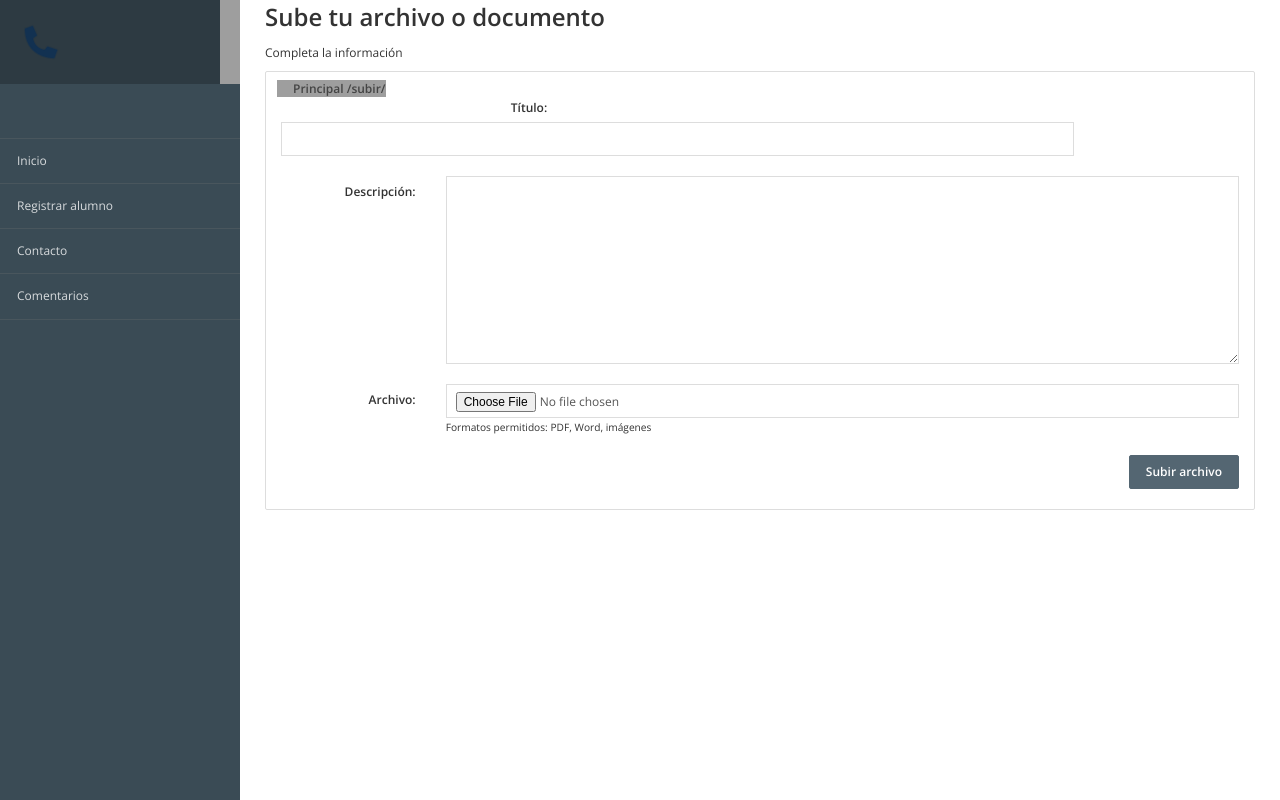
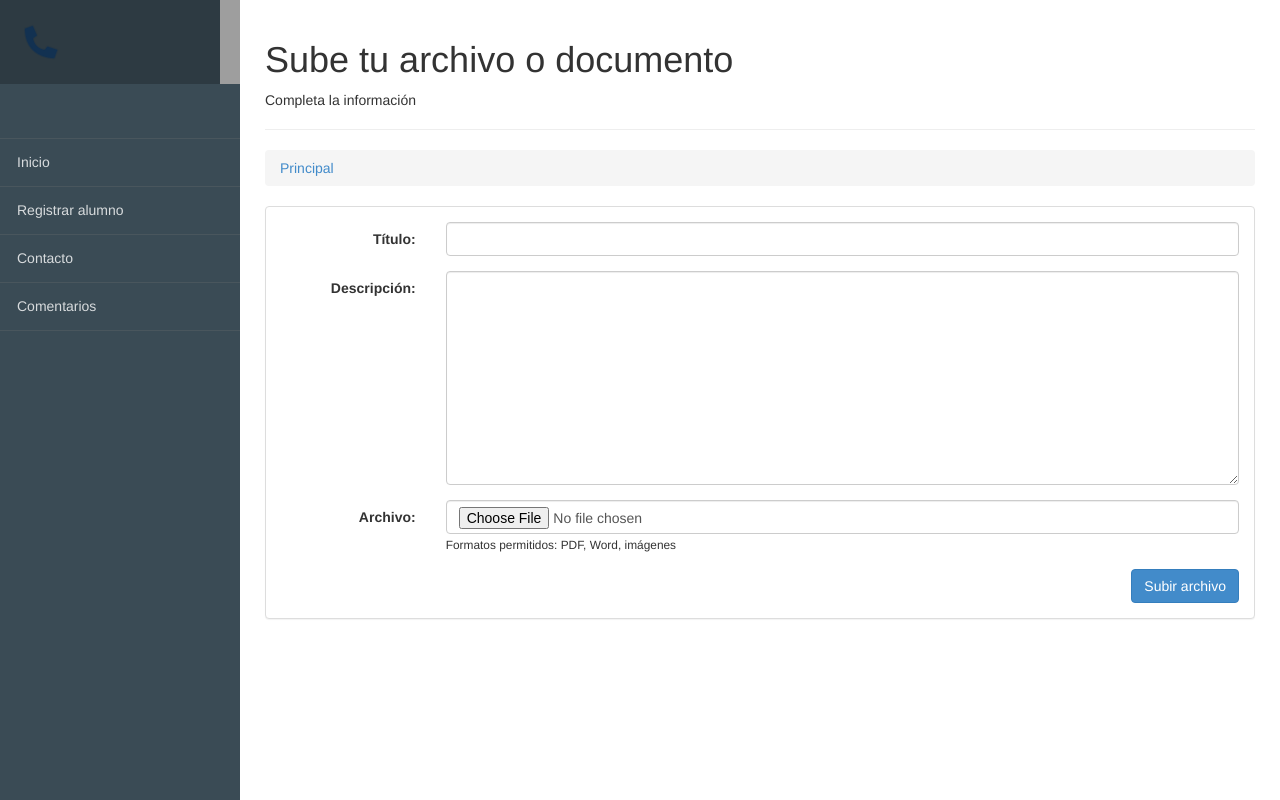
Before and after one commit to Cindy1309/proyecto-django, a Django app: page /subir/ in a window 1280 px wide. Run offline with Django 5.2, Linux system fonts and the light colour scheme; some libraries are stand-ins or nearby versions; grey boxes are pictures that could not be loaded.

Commit message:
optimizacion rendimiento

```diff
--- a/prueba/inicio/templates/inicio/encabezado.html
+++ b/prueba/inicio/templates/inicio/encabezado.html
@@ -9,18 +9,25 @@
 
 {% load static %}
 
+<!-- CSS -->
 <link href="{% static 'inicio/css/bootstrap.min.css' %}" rel="stylesheet">
-<link href="{% static 'inicio/css/londinium-theme.css' %}" rel="stylesheet">
 <link href="{% static 'inicio/css/styles.css' %}" rel="stylesheet">
 <link href="{% static 'inicio/css/icons.css' %}" rel="stylesheet">
 
-<link href="https://fonts.googleapis.com/css?family=Open+Sans:400,300,600,700&display=swap" rel="stylesheet">
+<!-- ❌ QUITADO londinium-theme.css (pesado e innecesario si no lo usas) -->
+<!-- <link href="{% static 'inicio/css/londinium-theme.css' %}" rel="stylesheet"> -->
 
-<script src="https://ajax.googleapis.com/ajax/libs/jquery/1.10.1/jquery.min.js" defer></script>
-<script src="https://ajax.googleapis.com/ajax/libs/jqueryui/1.10.2/jquery-ui.min.js" defer></script>
+<!-- Google Fonts optimizado -->
+<link rel="preconnect" href="https://fonts.googleapis.com">
+<link rel="preconnect" href="https://fonts.gstatic.com" crossorigin>
+<link href="https://fonts.googleapis.com/css?family=Open+Sans:400,600&display=swap" rel="stylesheet">
 
+<!-- JS optimizado -->
+<script src="https://ajax.googleapis.com/ajax/libs/jquery/3.6.0/jquery.min.js" defer></script>
 <script src="{% static 'inicio/js/bootstrap.min.js' %}" defer></script>
-<script src="{% static 'inicio/js/application.js' %}" defer></script>
+
+<!-- ❌ QUITADO porque rompe y no lo necesitas -->
+<!-- <script src="{% static 'inicio/js/application.js' %}" defer></script> -->
 
 </head>
 
@@ -31,7 +38,6 @@
 	<!-- NAV accesible -->
 	<nav class="sidebar" aria-label="Menú principal">
 
-		<!-- Usuario -->
 		<div class="user-menu dropdown">
 			<a href="#" aria-label="Perfil de usuario">
 				<img src="{% block imagen %}{% endblock %}" alt="Imagen de usuario">
@@ -59,7 +65,6 @@
 
 	{% block encavezado %}{% endblock %}
 
-	<!-- Breadcrumb accesible -->
 	<nav aria-label="Ruta de navegación">
 		<ul class="breadcrumb">
 			<li>
@@ -67,7 +72,7 @@
 					{% if request.path == '/' %}
 						Principal
 					{% else %}
-						Principal {{ request.path }}
+						Principal
 					{% endif %}
 				</a>
 			</li>
```
